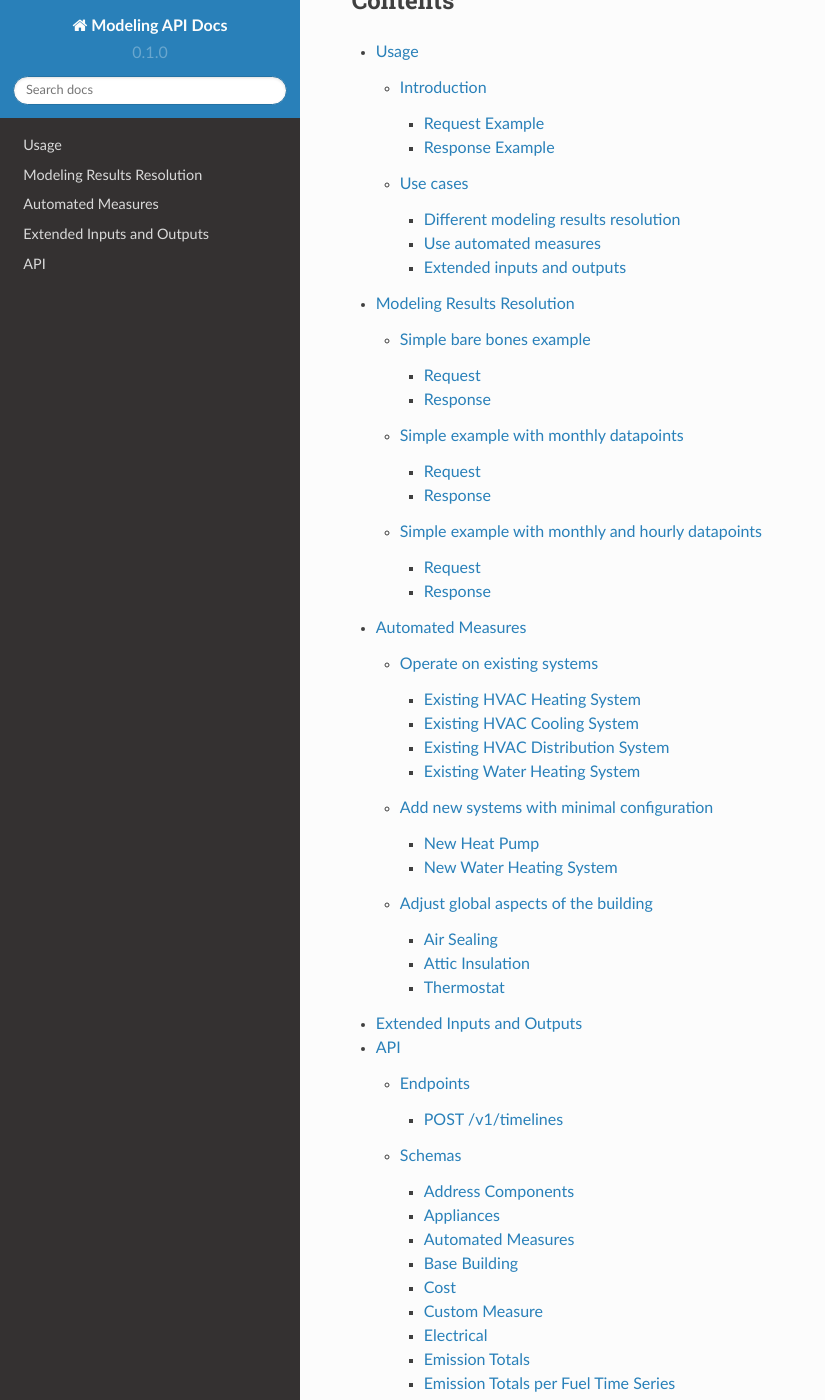
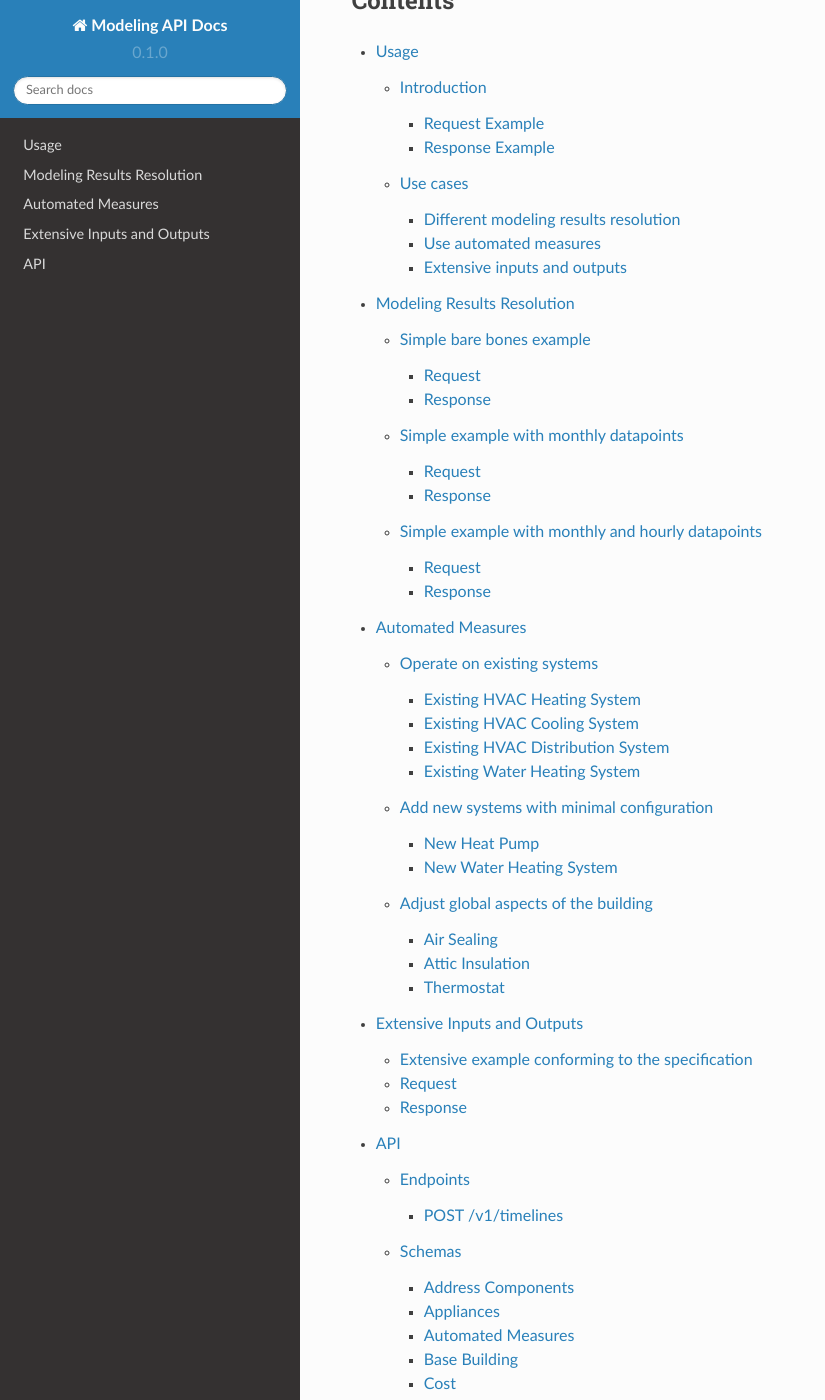
Before and after one commit to RadiantLabs/modeling-api-docs, a Sphinx documentation site: the page built from docs/source/index.rst, in a window 1280 px wide and 1400 px high, scrolled down 373 px. Shown: the whole window, without its empty margins (0-825 px from the left). Built offline with Sphinx 7.4.7 and the Read the Docs theme 2.0.0, drawn with Linux system fonts in a browser that asks for light colours.

Commit message:
Embed extensive input and output examples

```diff
--- a/docs/source/automated_measures.rst
+++ b/docs/source/automated_measures.rst
@@ -1,4 +1,4 @@
-.. automated_measures:
+.. _automated_measures:
 
 Automated Measures
 ==================
--- a/docs/source/extended_inputs_and_outputs.rst
+++ /dev/null
@@ -1,6 +0,0 @@
-.. extended_inputs_and_outputs:
-
-Extended Inputs and Outputs
-===========================
-
-TBD
--- /dev/null
+++ b/docs/source/extensive_inputs_and_outputs.rst
@@ -0,0 +1,23 @@
+.. _    extensive_inputs_and_outputs:
+
+Extensive Inputs and Outputs
+============================
+
+Extensive example conforming to the specification
+*************************************************
+
+Request
+*******
+
+Send a POST request to `/v1/timelines` with the following payload.
+
+.. literalinclude:: examples/request/timelines/post/extensive_inputs.json
+   :language: json
+
+Response
+********
+
+And the response will have the following structure.
+
+.. literalinclude:: examples/response/timelines/post/extensive_inputs.json
+   :language: json
--- a/docs/source/index.rst
+++ b/docs/source/index.rst
@@ -18,5 +18,5 @@ Contents
    usage
    modeling_results_resolution
    automated_measures
-   extended_inputs_and_outputs
+   extensive_inputs_and_outputs
    api
--- a/docs/source/modeling_results_resolution.rst
+++ b/docs/source/modeling_results_resolution.rst
@@ -1,4 +1,4 @@
-.. modeling_results_resolution:
+.. _modeling_results_resolution:
 
 Modeling Results Resolution
 ===========================
--- a/docs/source/usage.rst
+++ b/docs/source/usage.rst
@@ -44,12 +44,12 @@ High-level operations applied to the base building, without requiring a full imp
 
 See :doc:`automated_measures` for further details.
 
-Extended inputs and outputs
-***************************
+Extensive inputs and outputs
+****************************
 
 ..
-   Lastly, see :ref:`extended_inputs_and_outputs` for extensive request and response examples that showcase many
+   Lastly, see :ref:`extensive_inputs_and_outputs` for extensive request and response examples that showcase many
    properties available in the API.
 
-Lastly, see :doc:`extended_inputs_and_outputs` for extensive request and response examples that showcase many properties
+Lastly, see :doc:`extensive_inputs_and_outputs` for extensive request and response examples that showcase many properties
 available in the API.
```
